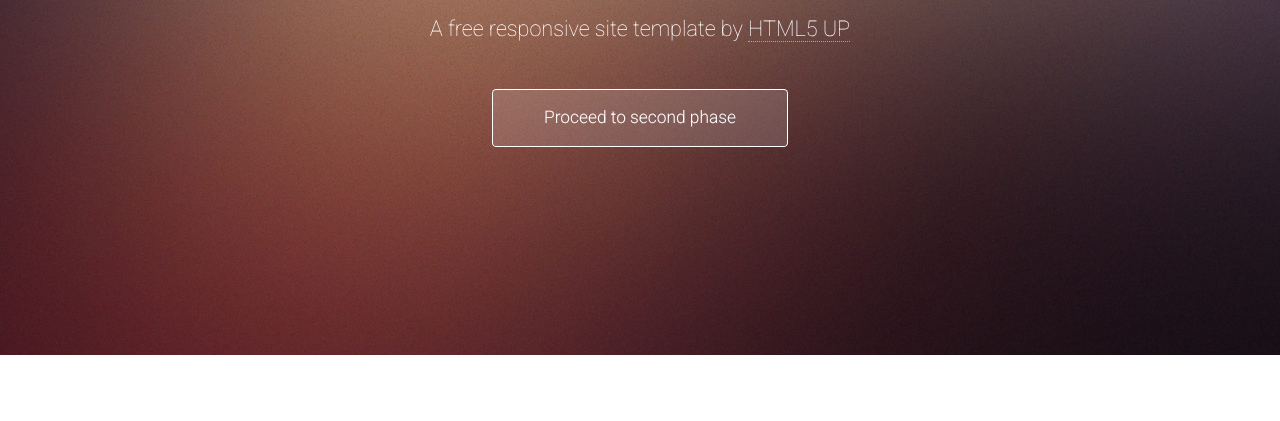
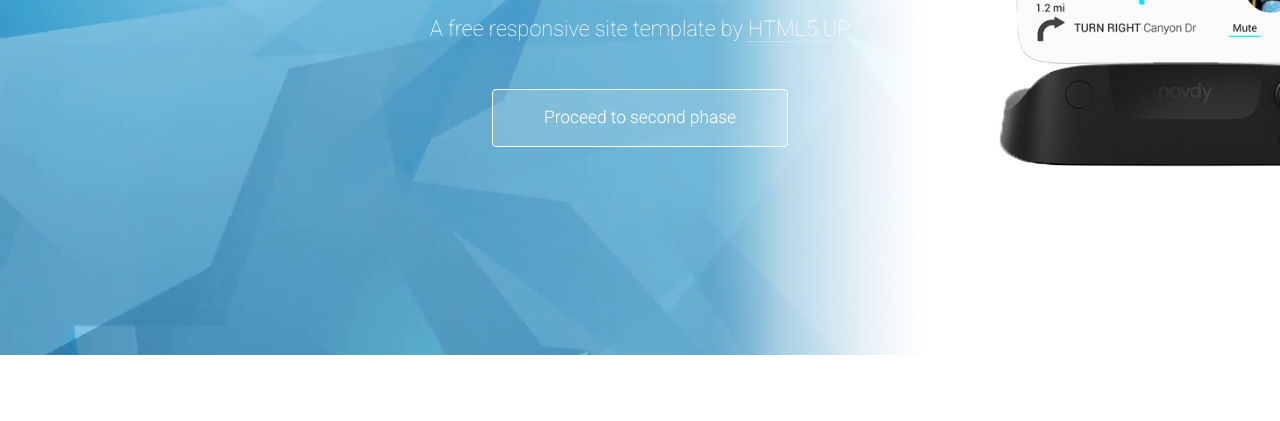
Before and after one commit to navdyenterprise/navdyenterprise.github.io, a plain HTML site: page index.html in a window 1280 px wide. Shown: the part 271-692 px from the top of the page. Drawn offline with Linux system fonts and the light colour scheme.

Commit message:
background

```diff
--- a/css/style.css
+++ b/css/style.css
@@ -817,13 +817,14 @@
 	{
 		position: relative;
 		margin: 0;
-		background-image:			url('images/overlay.png'),			url('../images/header.jpg');
-		background-size:			auto,								cover;
+		background-image:			url('../images/header-1.jpg');
+		background-size:			cover;
 		background-position:		top left,							center center;
-		background-repeat:			repeat,								no-repeat;
+		background-repeat:			no-repeat;
 		padding: 14em 0 14em 0;
 		text-align: center;
 		color: #fff;
+		background-width: 100%;
 	}
 
 		#header header
```
Also changed, not shown: images/header-1.jpg (added), 1 other file.
